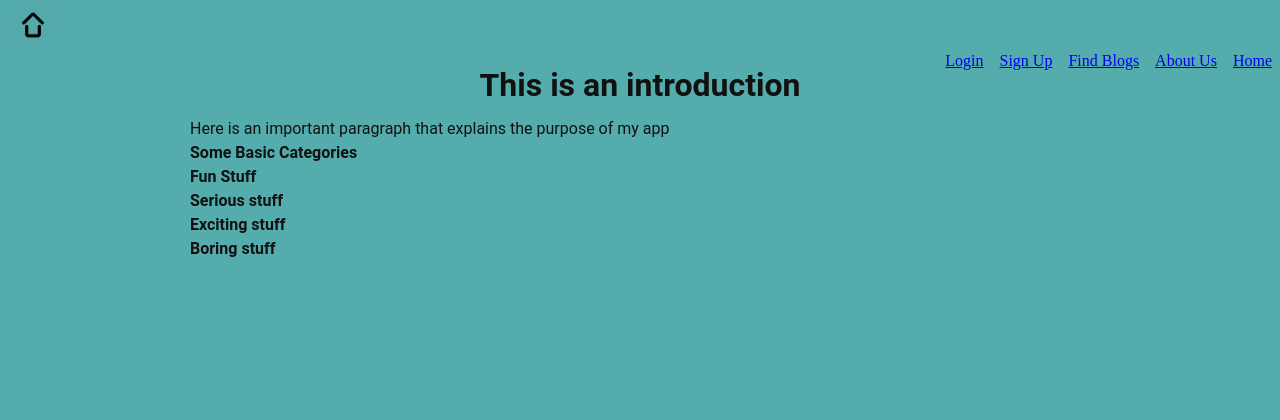
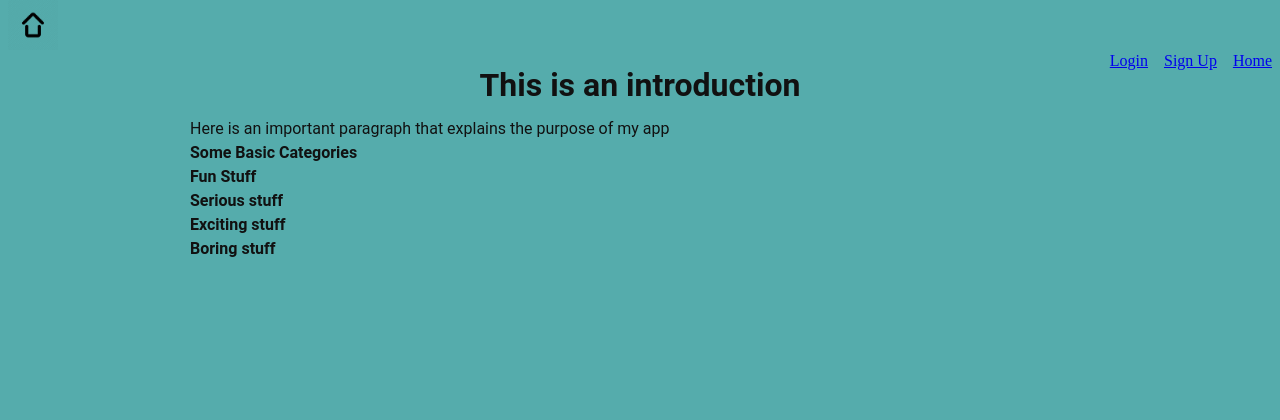
Before and after one commit to meslem-toufik-abdelrezak/3ish_haa, a PHP site: page /index.php in a window 1280 px wide. Shown: the top 420 px of the page. Run offline with PHP 8.4, Linux system fonts and the light colour scheme.

Commit message:
delete About Us & Find Blogs from nav bar coz they are useless in my app

```diff
--- a/header.php
+++ b/header.php
@@ -1,5 +1,5 @@
 <?php
-session_start(); //when the user is loged in, hll b login in all pages
+session_start(); //when the user is loged in, will b login in all pages
 ?>
 
 <!DOCTYPE html>
@@ -22,8 +22,6 @@ session_start(); //when the user is loged in, hll b login in all pages
                 <a href="index.php"><img src="img\homePageIcon.png" alt="Blogs logs" width="50"></a>
                 <ul> <!-- basic menu-->
                     <li><a href="index.php">Home</a></li>
-                    <li><a href="discover.php">About Us</a></li>
-                    <li><a href="blog.php">Find Blogs</a></li>
                     <!-- two important things -->
                     <?php
                         if(isset($_SESSION["useruid"])){
```
